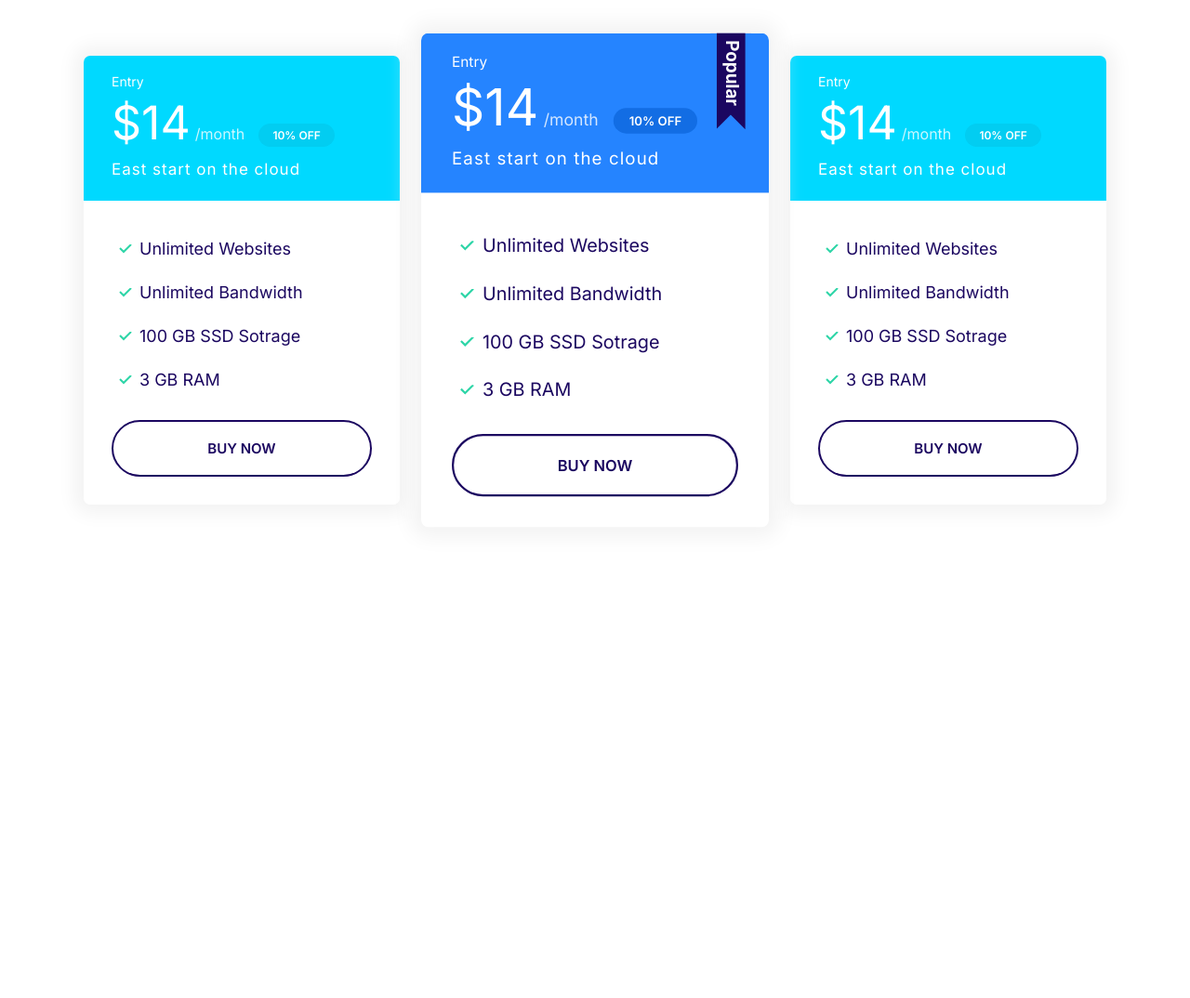
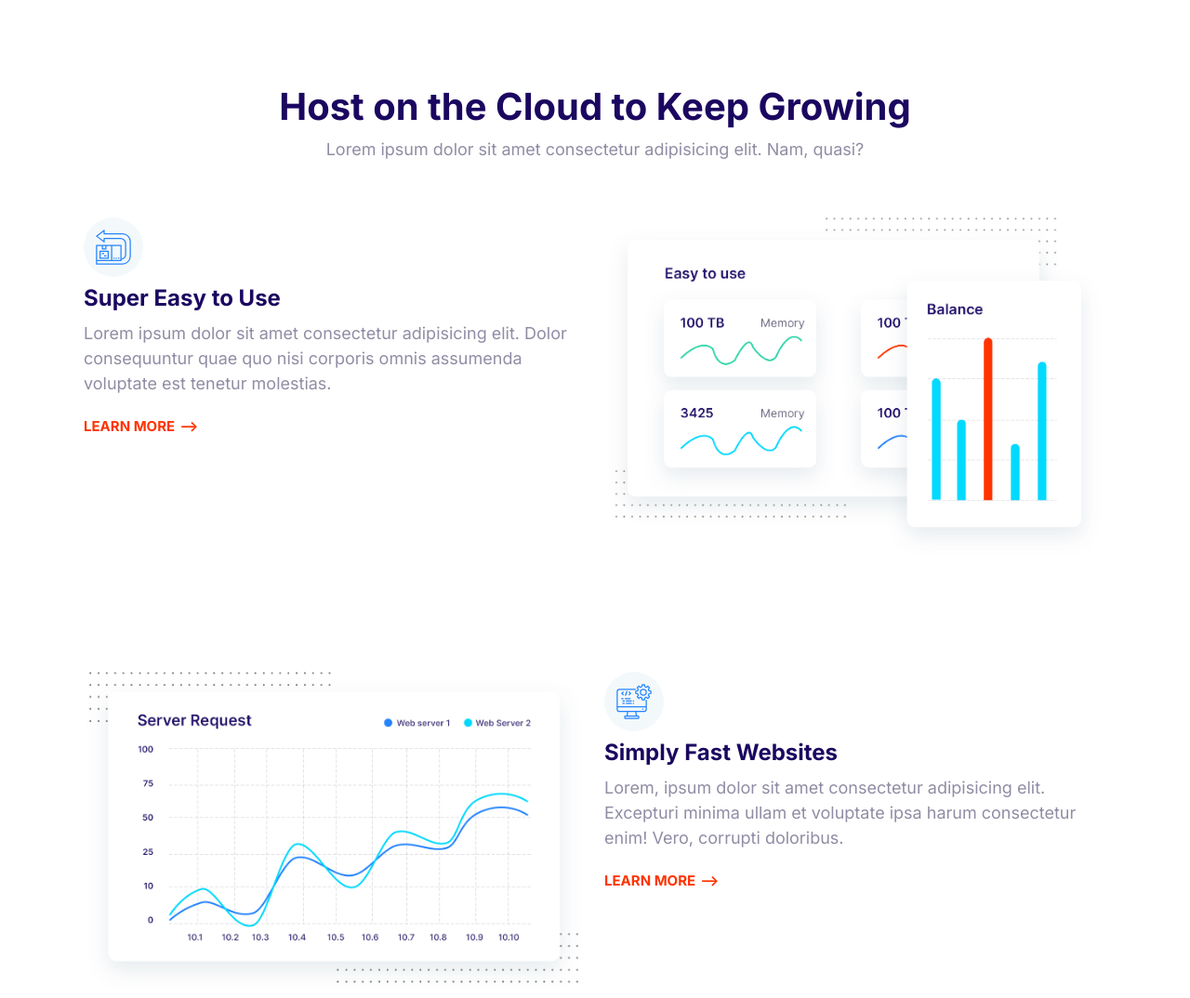
Before and after one commit to danielcsanchez23/moshify, a plain HTML site: page index.html in a window 1280 px wide. Shown: the top 1074 px of the page at 93% size. Before the commit the page ends 800 px from the top, so only its background shows below. Drawn offline with Linux system fonts and the light colour scheme.

Commit message:
Created features component.

```diff
--- a/css/styles.css
+++ b/css/styles.css
@@ -760,3 +760,28 @@ a {
   max-width: 500px;
   margin: 0 auto;
 }
+
+/* Features */
+
+.feature {
+  gap: 4rem 2rem;
+  margin: 12rem 0;
+}
+
+.feature:first-of-type {
+  margin-top: 6rem;
+}
+
+.feature__heading {
+  margin: 1rem 0;
+}
+
+.feature__image {
+  width: 100%;
+}
+
+@media screen and (min-width: 768px) {
+  .feature:nth-of-type(even) .feature__content {
+    order: 2;
+  }
+}
--- a/index.html
+++ b/index.html
@@ -13,69 +13,97 @@
     <link rel="stylesheet" href="css/styles.css" />
   </head>
   <body>
-    <section class="block container block-plans">
-      <div class="grid grid--1x3">
-        <div class="plan">
-          <div class="card card--secondary">
-            <header class="card__header">
-              <h3 class="plan__name">Entry</h3>
-              <span class="plan__price">$14</span>
-              <span class="plan__billing-cycle">/month</span>
-              <span class="badge badge--secondary badge--small">10% OFF</span>
-              <span class="plan__description">East start on the cloud</span>
-            </header>
-            <div class="card__body">
-              <ul class="list list--tick">
-                <li class="list__item">Unlimited Websites</li>
-                <li class="list__item">Unlimited Bandwidth</li>
-                <li class="list__item">100 GB SSD Sotrage</li>
-                <li class="list__item">3 GB RAM</li>
-              </ul>
-              <button class="btn btn--outline btn--block">Buy Now</button>
-            </div>
-          </div>
+    <section class="block container">
+      <header class="block__header">
+        <h2>Host on the Cloud to Keep Growing</h2>
+        <p>
+          Lorem ipsum dolor sit amet consectetur adipisicing elit. Nam, quasi?
+        </p>
+      </header>
+      <article class="grid grid--1x2 feature">
+        <div class="feature__content">
+          <span class="icon-container">
+            <svg class="icon icon--primary">
+              <use xlink:href="images/sprite.svg#easy"></use>
+            </svg>
+          </span>
+          <h3 class="feature__heading">Super Easy to Use</h3>
+          <p>
+            Lorem ipsum dolor sit amet consectetur adipisicing elit. Dolor
+            consequuntur quae quo nisi corporis omnis assumenda voluptate est
+            tenetur molestias.
+          </p>
+          <a href="#" class="link-arrow">Learn More</a>
         </div>
-        <div class="plan plan--popular">
-          <div class="card card--primary">
-            <header class="card__header">
-              <h3 class="plan__name">Entry</h3>
-              <span class="plan__price">$14</span>
-              <span class="plan__billing-cycle">/month</span>
-              <span class="badge badge--primary badge--small">10% OFF</span>
-              <span class="plan__description">East start on the cloud</span>
-            </header>
-            <div class="card__body">
-              <ul class="list list--tick">
-                <li class="list__item">Unlimited Websites</li>
-                <li class="list__item">Unlimited Bandwidth</li>
-                <li class="list__item">100 GB SSD Sotrage</li>
-                <li class="list__item">3 GB RAM</li>
-              </ul>
-              <button class="btn btn--outline btn--block">Buy Now</button>
-            </div>
-          </div>
+        <img
+          class="feature__image"
+          src="/images/easy.jpg"
+          alt="A picture of a graph"
+        />
+      </article>
+      <article class="grid grid--1x2 feature">
+        <div class="feature__content">
+          <span class="icon-container">
+            <svg class="icon icon--primary">
+              <use xlink:href="images/sprite.svg#computer"></use>
+            </svg>
+          </span>
+          <h3 class="feature__heading">Simply Fast Websites</h3>
+          <p>
+            Lorem, ipsum dolor sit amet consectetur adipisicing elit. Excepturi
+            minima ullam et voluptate ipsa harum consectetur enim! Vero,
+            corrupti doloribus.
+          </p>
+          <a href="#" class="link-arrow">Learn More</a>
         </div>
-        <div class="plan">
-          <div class="card card--secondary">
-            <header class="card__header">
-              <h3 class="plan__name">Entry</h3>
-              <span class="plan__price">$14</span>
-              <span class="plan__billing-cycle">/month</span>
-              <span class="badge badge--secondary badge--small">10% OFF</span>
-              <span class="plan__description">East start on the cloud</span>
-            </header>
-            <div class="card__body">
-              <ul class="list list--tick">
-                <li class="list__item">Unlimited Websites</li>
-                <li class="list__item">Unlimited Bandwidth</li>
-                <li class="list__item">100 GB SSD Sotrage</li>
-                <li class="list__item">3 GB RAM</li>
-              </ul>
-              <button class="btn btn--outline btn--block">Buy Now</button>
-            </div>
-          </div>
+        <img
+          class="feature__image"
+          src="/images/fast.jpg"
+          alt="A picture of a graph"
+        />
+      </article>
+      <article class="grid grid--1x2 feature">
+        <div class="feature__content">
+          <span class="icon-container">
+            <svg class="icon icon--primary">
+              <use xlink:href="images/sprite.svg#settings"></use>
+            </svg>
+          </span>
+          <h3 class="feature__heading">WordPress made easy</h3>
+          <p>
+            Lorem, ipsum dolor sit amet consectetur adipisicing elit. Excepturi
+            minima ullam et voluptate ipsa harum consectetur enim! Vero,
+            corrupti doloribus.
+          </p>
+          <a href="#" class="link-arrow">Learn More</a>
         </div>
-      </div>
+        <img
+          class="feature__image"
+          src="/images/wordpress.jpg"
+          alt="A picture of a graph"
+        />
+      </article>
+      <article class="grid grid--1x2 feature">
+        <div class="feature__content">
+          <span class="icon-container">
+            <svg class="icon icon--primary">
+              <use xlink:href="images/sprite.svg#clock"></use>
+            </svg>
+          </span>
+          <h3 class="feature__heading">24/7 Expert Support</h3>
+          <p>
+            Lorem, ipsum dolor sit amet consectetur adipisicing elit. Excepturi
+            minima ullam et voluptate ipsa harum consectetur enim! Vero,
+            corrupti doloribus.
+          </p>
+          <a href="#" class="link-arrow">Learn More</a>
+        </div>
+        <img
+          class="feature__image"
+          src="/images/support.jpg"
+          alt="A picture of a graph"
+        />
+      </article>
     </section>
     <script src="js/main.js"></script>
   </body>
```
Also changed, not shown: components/features.html (added, +90 -0 lines), images/easy.jpg (added), images/fast.jpg (added), images/support.jpg (added), images/wordpress.jpg (added).
